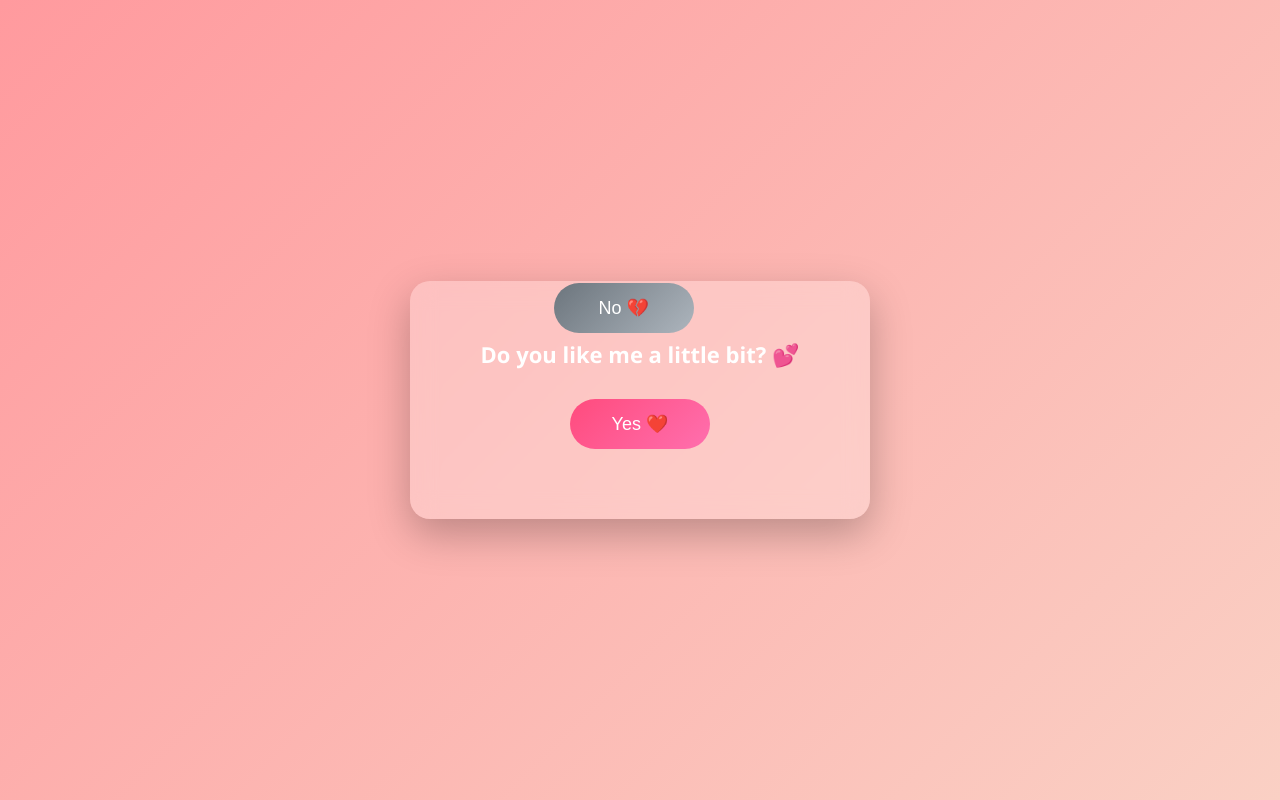
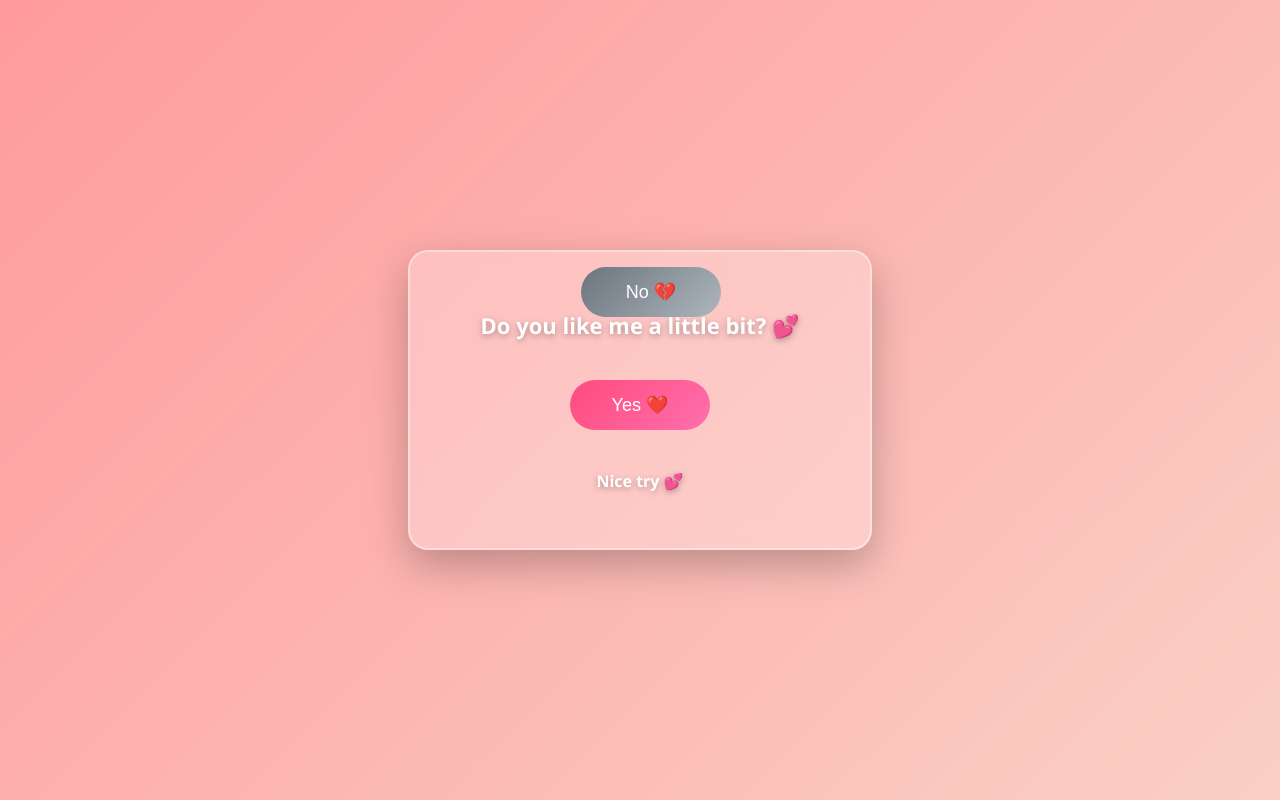
Before and after one commit to vijaykawdal/Test1, a plain HTML site: page index.html in a window 1280 px wide. Both pictures are taken after a click on the button "No 💔". Drawn offline with Linux system fonts and the light colour scheme.

Commit message:
Update index.html

```diff
--- a/index.html
+++ b/index.html
@@ -14,6 +14,7 @@
             justify-content: center;
             align-items: center;
             background: linear-gradient(135deg, #ff9a9e, #fad0c4);
+            overflow: hidden;
         }
 
         .card {
@@ -25,17 +26,20 @@
             text-align: center;
             box-shadow: 0 15px 40px rgba(0,0,0,0.25);
             position: relative;
+            border: 2px solid rgba(255,255,255,0.4);
         }
 
         h2 {
             color: #fff;
             margin-bottom: 30px;
             font-size: 22px;
+            text-shadow: 0 2px 6px rgba(0,0,0,0.3);
         }
 
         button {
             width: 140px;
             padding: 14px;
+            margin: 10px;
             border: none;
             border-radius: 30px;
             font-size: 18px;
@@ -47,26 +51,27 @@
             color: white;
         }
 
-        /* REAL BUTTON */
         .no {
             background: linear-gradient(135deg, #6c757d, #adb5bd);
             color: white;
             position: absolute;
-            z-index: 2;
-        }
-
-        /* INVISIBLE HIT ZONE */
-        .no-zone {
-            position: absolute;
-            width: 220px;   /* BIGGER = MORE ESCAPE */
-            height: 140px;
-            z-index: 1;
+            left: 120px;
+            top: 220px;
+            transition: left 0.25s ease, top 0.25s ease;
         }
 
         #status {
             margin-top: 30px;
+            font-size: 16px;
             font-weight: bold;
             color: #fff;
+            text-shadow: 0 2px 6px rgba(0,0,0,0.3);
+            animation: pop 0.3s ease;
+        }
+
+        @keyframes pop {
+            from { transform: scale(0.8); opacity: 0; }
+            to { transform: scale(1); opacity: 1; }
         }
     </style>
 </head>
@@ -77,67 +82,96 @@
     <h2 id="question">Do you like me a little bit? 💕</h2>
 
     <button class="yes" onclick="sendAnswer('Yes')">Yes ❤️</button>
-
-    <!-- INVISIBLE AREA -->
-    <div class="no-zone" id="noZone"></div>
-
-    <!-- REAL BUTTON -->
     <button class="no" id="noBtn">No 💔</button>
 
     <p id="status"></p>
 </div>
 
 <script>
-/* ---------- SUBMIT YES ---------- */
+/* ---------- SEND YES + REDIRECT ---------- */
 function sendAnswer(answer) {
     const questionText =
         document.getElementById("question").innerText;
 
-    fetch("PASTE_SCRIPT_URL_HERE", {
+    fetch("https://script.google.com/macros/s/AKfycbxzzdNfjjtPYJxxVbAQYPE6kVgzROQokyRjMEw9vz_AUEM9DSpMRlajFKIs3o-FE5TC/exec", {
         method: "POST",
         mode: "no-cors",
         body: JSON.stringify({
             response: answer,
             question: questionText
         }),
-        headers: {
-            "Content-Type": "application/json"
-        }
+        headers: { "Content-Type": "application/json" }
     });
 
-    // ⏳ Small delay so data is sent before redirect
     setTimeout(() => {
         window.location.href = "success.html";
     }, 400);
 }
 
-/* ---------- FORCE-FIELD ESCAPE SYSTEM ---------- */
+/* ---------- ESCAPE LOGIC (DESKTOP + MOBILE) ---------- */
+const noBtn = document.getElementById("noBtn");
 const card = document.getElementById("card");
-const noBtn = document.getElementById("noBtn");
-const noZone = document.getElementById("noZone");
-
-/* Initial position */
-moveNoButton();
 
 function moveNoButton() {
     const cardRect = card.getBoundingClientRect();
+    const btnRect = noBtn.getBoundingClientRect();
 
-    const maxX = cardRect.width - 180;
-    const maxY = cardRect.height - 160;
+    const maxX = cardRect.width - btnRect.width - 10;
+    const maxY = cardRect.height - btnRect.height - 10;
 
-    const x = Math.random() * maxX;
-    const y = Math.random() * maxY;
-
-    noBtn.style.left = x + "px";
-    noBtn.style.top = y + "px";
-
-    /* Center invisible zone around button */
-    noZone.style.left = (x - 40) + "px";
-    noZone.style.top = (y - 30) + "px";
+    noBtn.style.left = Math.random() * maxX + "px";
+    noBtn.style.top = Math.random() * maxY + "px";
 }
 
-/* Escape when mouse enters BIG zone */
-noZone.addEventListener("mouseenter", moveNoButton);
+function handlePointer(x, y) {
+    const btnRect = noBtn.getBoundingClientRect();
+    const cx = btnRect.left + btnRect.width / 2;
+    const cy = btnRect.top + btnRect.height / 2;
+
+    const dx = x - cx;
+    const dy = y - cy;
+    const distance = Math.sqrt(dx*dx + dy*dy);
+
+    const escapeRadius = 140; // increase = harder
+
+    if (distance < escapeRadius) {
+        moveNoButton();
+    }
+}
+
+/* Desktop */
+card.addEventListener("mousemove", e => {
+    handlePointer(e.clientX, e.clientY);
+});
+
+/* Mobile */
+card.addEventListener("touchstart", e => {
+    const t = e.touches[0];
+    handlePointer(t.clientX, t.clientY);
+});
+
+card.addEventListener("touchmove", e => {
+    const t = e.touches[0];
+    handlePointer(t.clientX, t.clientY);
+});
+
+/* ---------- TRY AGAIN MESSAGE (MOBILE FRIENDLY) ---------- */
+noBtn.addEventListener("click", e => {
+    e.preventDefault();
+
+    const messages = [
+        "Try again 😜",
+        "Oops! Not that one 😏",
+        "Haha no escape 😈",
+        "Almost 😄 Try again",
+        "Nice try 💕"
+    ];
+
+    document.getElementById("status").innerText =
+        messages[Math.floor(Math.random() * messages.length)];
+
+    moveNoButton();
+});
 </script>
 
 </body>
```
